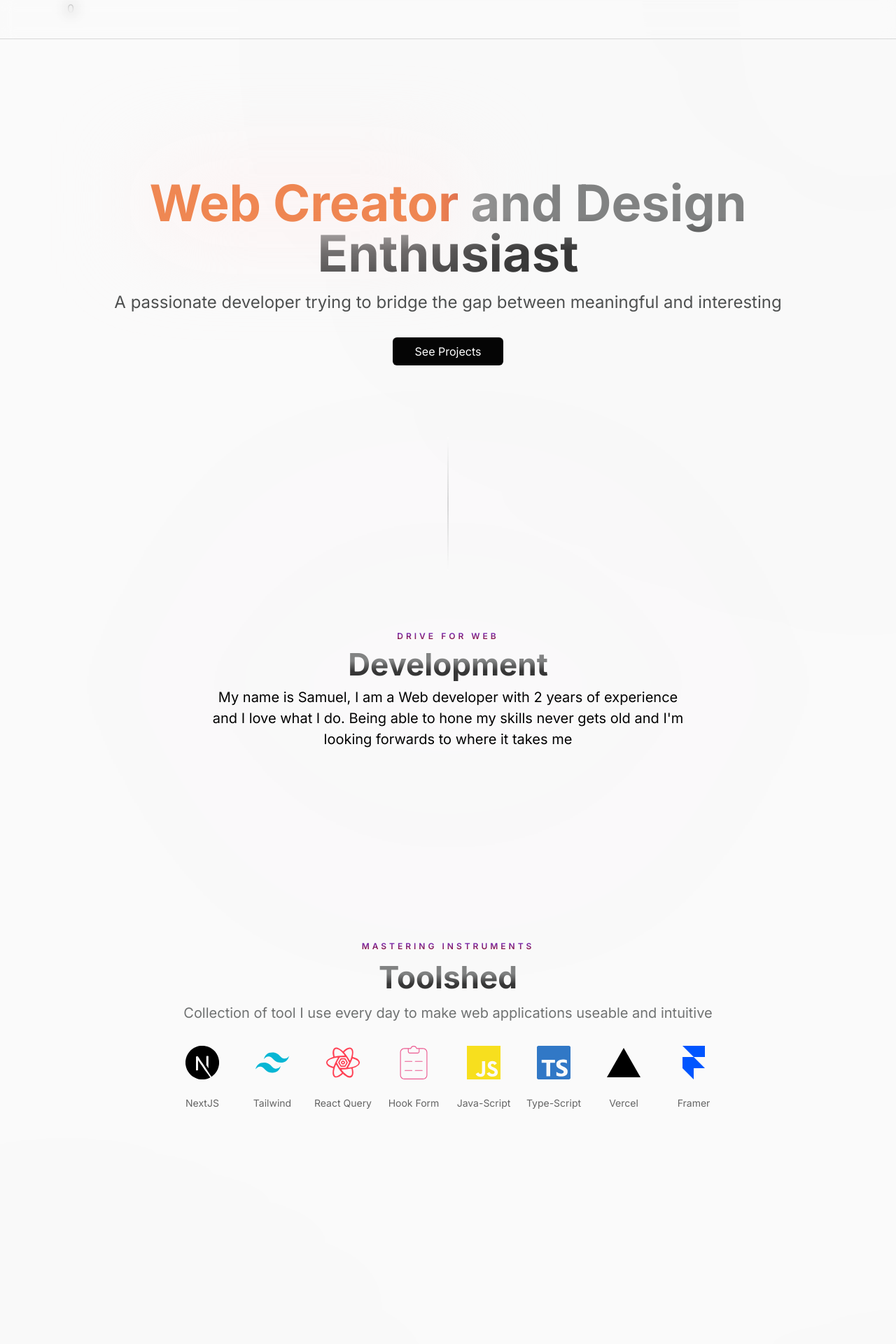
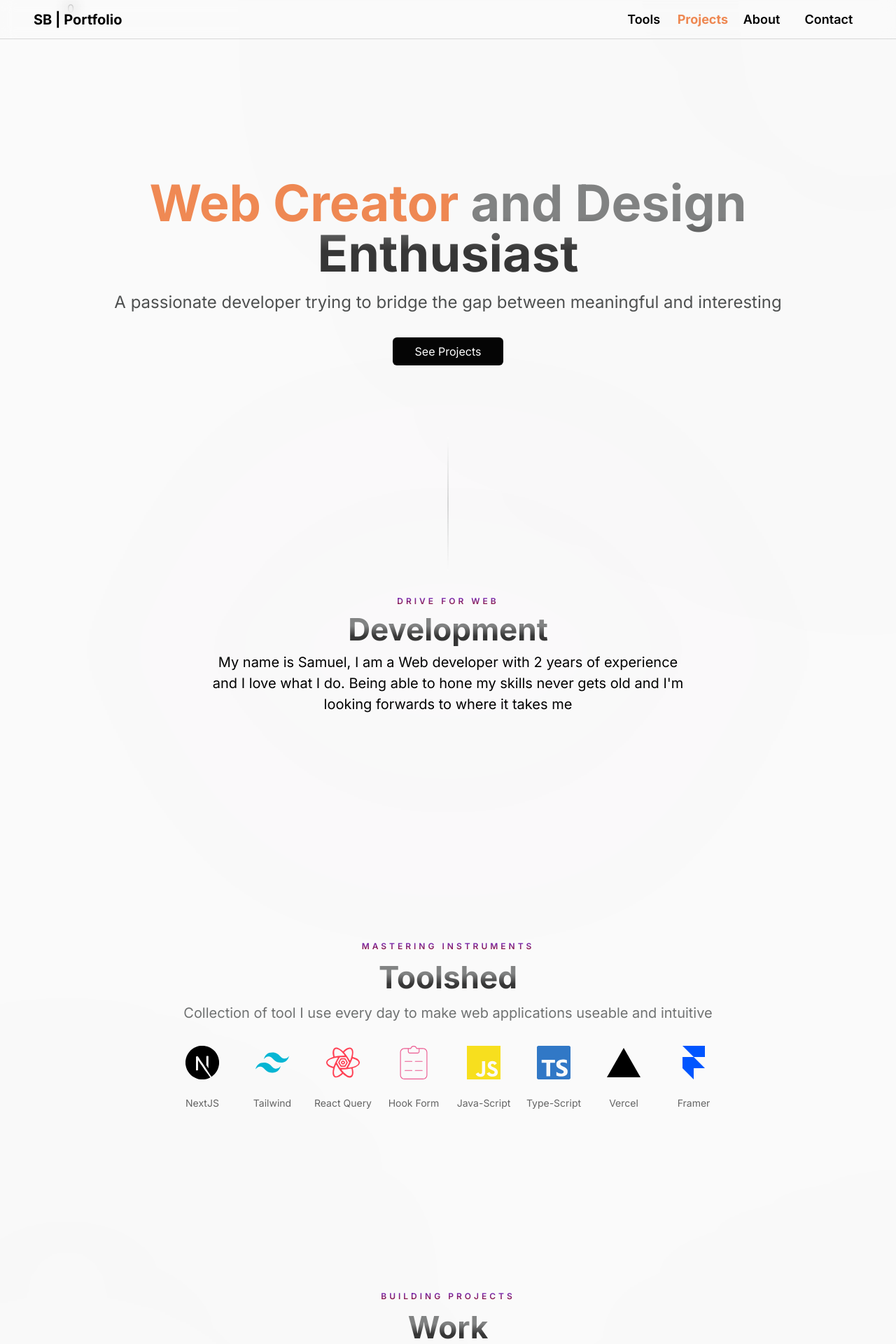
Before and after one commit to Baranuel/portfolio-final, a Next.js app: page / in a window 1280 px wide. Shown: the top 1920 px of the page at 70% size. Built offline with nearby package versions, Linux system fonts and the light colour scheme; no server answers; the database is empty.

Commit message:
navigation

```diff
--- a/src/app/_Components/Contact/ContactSection.tsx
+++ b/src/app/_Components/Contact/ContactSection.tsx
@@ -9,7 +9,7 @@ export default function ContactSection (){
   const {data} = useGetEndorsements()
 
     return(
-        <section className="bg-stone-950 w-full relative min-h-[800px] h-fit mt-[75px] py-12 px-52 2xl:px-24 lg:px-12 md:px-8 sm:px-4 xs:p-2 max-w-[100vw] flex flex-col gap-3 items-center justify-center">
+        <section id='Contact' className="bg-stone-950 w-full relative min-h-[800px] h-fit pt-[75px] py-12 px-52 2xl:px-24 lg:px-12 md:px-8 sm:px-4 xs:p-2 max-w-[100vw] flex flex-col gap-3 items-center justify-center">
               <h1 className="text-sectionTitle leading-[3rem]  font-bold text-transparent bg-clip-text bg-gradient-to-b from-white/70 from-20% 2xl:from-40% via-white via-70% to-white/80 to-90%">
         Reach Out
       </h1>
--- a/src/app/_Components/ExperienceSection/Experience.tsx
+++ b/src/app/_Components/ExperienceSection/Experience.tsx
@@ -9,7 +9,7 @@ const DynamicTimeline = dynamic(() =>
 
 export const Experience = () => {
   return (
-    <section className="w-full my-[100px] relative min-h-[500px]   flex flex-col gap-2 items-center justify-start">
+    <section id='About' className="w-full my-[100px] relative min-h-[500px]   flex flex-col gap-2 items-center justify-start">
         <span className="tracking-[.25rem] w-full whitespace-nowrap self-center text-center  sm:text-decorText text-xs  font-semibold  text-transparent bg-clip-text bg-gradient-to-b from-violet-700 to-red-800">
         CONTINUING LEARNING
       </span>
--- a/src/app/_Components/HeroSection/Hero.tsx
+++ b/src/app/_Components/HeroSection/Hero.tsx
@@ -4,12 +4,10 @@ export const Hero = () => {
 
 
   return (
-    <section className="w-full h-[90vh] flex flex-col gap-2 items-center justify-center ">
+    <section id='Hero' className="w-full h-[90vh] flex flex-col gap-2 items-center justify-center ">
      <div className="animate-appear_1 opacity-0">
      <div className="z-20 py-2 relative   text-8xl 2xl:text-7xl sm:text-5xl font-bold text-center text-transparent bg-clip-text bg-gradient-to-b from-primaryGrey/70 from-30% 2xl:from-40% via-primaryBlack/80 via-70% to-primaryBlack/80 to-90%  ">
-
-      <span className=" animate-text text-8xl z-20 relative 2xl:text-7xl sm:text-5xl font-bold text-center text-transparent bg-clip-text bg-gradient-to-l from-orange-600/70 from-30% 2xl:from-40%  via-[#9F1239] via-70% to-orange-600/70 to-90%
-      after:absolute after:w-full after:h-full after:bg-red-50 after:top-0 after:left-0 after:z-0 after:mix-blend-multiply after:filter after:blur-3xl after: ">Web Creator</span> and Design Enthusiast
+      <span className=" animate-text text-8xl z-20 relative 2xl:text-7xl sm:text-5xl font-bold text-center text-transparent bg-clip-text bg-gradient-to-l from-orange-600/70 from-30% 2xl:from-40%  via-[#9F1239] via-70% to-orange-600/70 to-90% ">Web Creator</span> and Design Enthusiast
       </div>
      </div>
       <p className=" z-10 text-[24px] sm:text-[18px] text-center  text-primaryGrey animate-appear_2 opacity-0 ">
--- a/src/app/_Components/Intro-Sign/IntroSign.tsx
+++ b/src/app/_Components/Intro-Sign/IntroSign.tsx
@@ -3,7 +3,7 @@ export const IntroSign = () => {
 
     const pinHead = `after:content-[''] after:bottom-0 after:right-0 after:translate-x-[50%] after:z-10 after:absolute after:h-4 after:w-4 after:rounded-full after:bg-gradient-to-t after:from-primaryBlack after:from-50% after:via-primaryBlack after:via-50% after:to-background/70 after:to-100%"`
   return (
-    <section className="flex relative flex-col items-center justify-center  min-h-[500px] h-fit mb-[100px]  w-full ">
+    <section className="flex relative flex-col items-center justify-center  min-h-[500px] h-fit pb-[100px]  w-full ">
 
       <div className="h-48 w-[2px] my-2 mb-6   absolute  -top-32  overflow-hidden flex  z-10 border-none  bg-primaryGrey/20 animate-appear_3  ">
         <div className=" z-0 bg-gradient-to-b  from-orange-700 to-violet-800 w-full h-full animate-signal"></div>
--- a/src/app/_Components/Navigation/Navigation.tsx
+++ b/src/app/_Components/Navigation/Navigation.tsx
@@ -1,5 +1,16 @@
+import Link from "next/link"
+
 export const Navigation = () => {
-    return <nav className="fixed z-40 top-0 w-full h-14 backdrop-blur-[10px] bg-background/30 border-b border-primaryGrey/20">
 
+    const links = ['Tools', 'Projects', 'About', 'Contact']
+
+    return <nav className="fixed flex px-12 items-center justify-between  z-40 top-0 w-full h-14 backdrop-blur-[10px] bg-background/30 border-b border-primaryGrey/20">
+           <Link href={'#Hero'} className=" animate-text text-xl z-20 font-bold text-center "> SB | Portfolio</Link>
+           <div className="flex ">
+        {links.map((item, index) => {
+            if (item === 'Projects') return <Link href={`#${item}`} className=" animate-text text-lg  z-20 font-bold text-center text-transparent bg-clip-text bg-gradient-to-l from-orange-600/70 from-30% 2xl:from-40%  via-[#9F1239] via-70% to-orange-600/70 to-90% ">{item}</Link>
+            return <Link href={`#${item}`} scroll={true}  key={index} className="w-24 flex text-lg font-semibold items-center justify-center ">{item}</Link>
+        })}
+        </div>
     </nav>
 }
--- a/src/app/_Components/ToolsSection/ToolsSection.tsx
+++ b/src/app/_Components/ToolsSection/ToolsSection.tsx
@@ -25,7 +25,7 @@ const icons = [
 
 export const ToolsSection = ( ) => {
 
-    return <section className="w-full min-h-[500px]  my-[100px] flex flex-col gap-3 items-center justify-start">
+    return <section id='Tools' className="w-full min-h-[500px]  py-[100px] flex flex-col gap-3 items-center justify-start">
            <span className="tracking-[.25rem] w-full whitespace-nowrap self-center text-center  sm:text-decorText text-xs  font-semibold  text-transparent bg-clip-text bg-gradient-to-b from-violet-700 to-red-800">
         MASTERING INSTRUMENTS
       </span>
--- a/src/app/_Components/WorkSection/WorkSection.tsx
+++ b/src/app/_Components/WorkSection/WorkSection.tsx
@@ -16,7 +16,7 @@ export const revalidate = 10
 export const WorkSection = async () => {
   const data = await getProjects()
   return (
-    <section className="w-full relative min-h-[500px] h-fit my-[100px]  flex flex-col gap-3 items-center justify-start">
+    <section id='Projects' className="w-full relative min-h-[500px] h-fit py-[100px]  flex flex-col gap-3 items-center justify-start">
       <div className="absolute top-0 left-0 w-[20vw] h-[20vw] md:w-[35vw] md:h-[35vw] -translate-x-[50%] translate-y-[50%] bg-primaryGrey/10 z-0 rounded-full blur-[260px] md:blur-[60px]">
         1
       </div>
--- a/src/app/globals.css
+++ b/src/app/globals.css
@@ -14,3 +14,7 @@ body {
   width: "100%";
   margin:0 auto;
 }
+
+html {
+  scroll-behavior: smooth;
+}
--- a/tailwind.config.ts
+++ b/tailwind.config.ts
@@ -28,6 +28,11 @@ const config: Config = {
     },
     extend: {
       keyframes: {
+        pulseBG: {
+          '0%': { transform: 'scale(1)', opacity: '1'},
+          '50%': { transform: 'scale(1.5)', opacity: '0.15'},
+          '100%': { transform: 'scale(1)', opacity: '1'}
+        },
         text: {
           '0%': {
             'background-size': '200% 200%',
@@ -57,6 +62,7 @@ const config: Config = {
         }},
         animation: {
           text: 'text 4s linear infinite',
+          pulseBG : 'pulseBG 4s linear infinite',
           signal: 'signal 2s cubic-bezier(0.060, 0.975, 0.195, 0.985) infinite',
           icon_ping: 'iconPing 1.5s cubic-bezier(0.060, 0.975, 0.195, 0.985) forwards',
           appear_1: 'appear 1s ease-in-out forwards',
```
